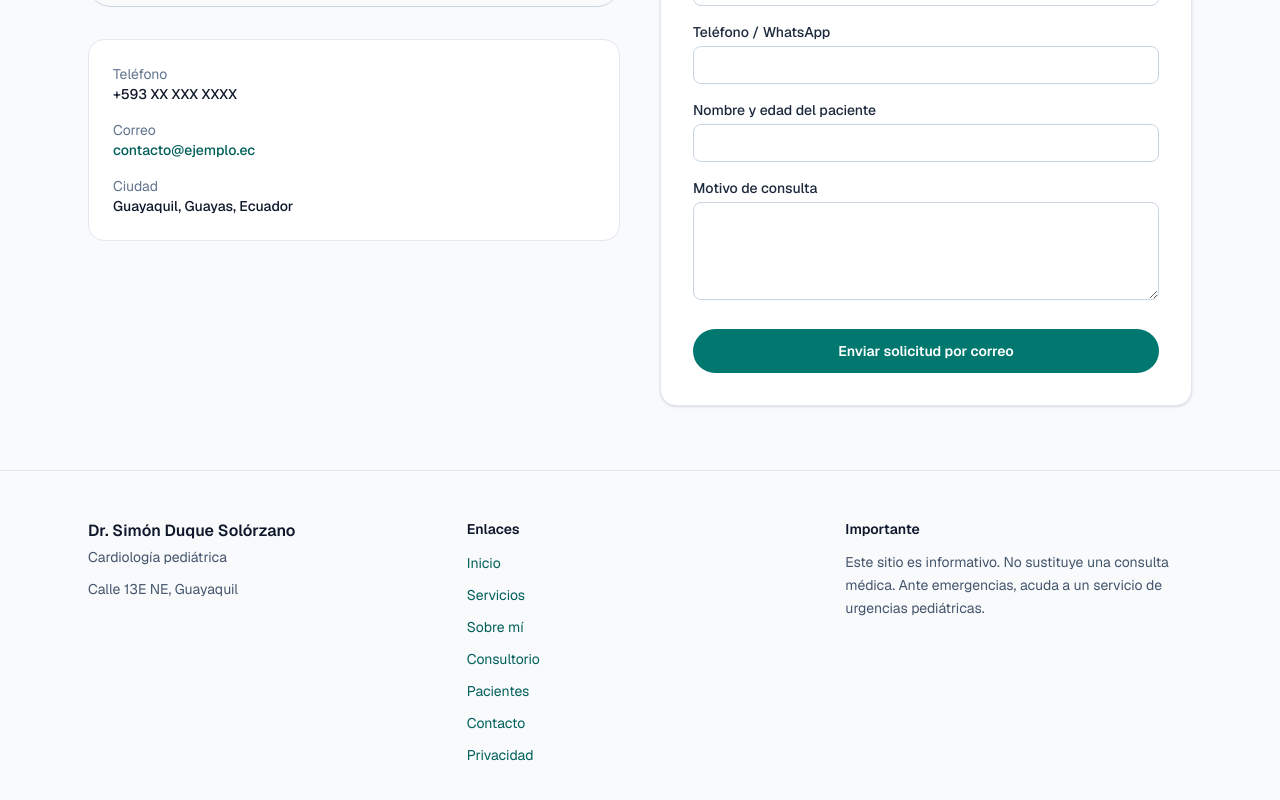
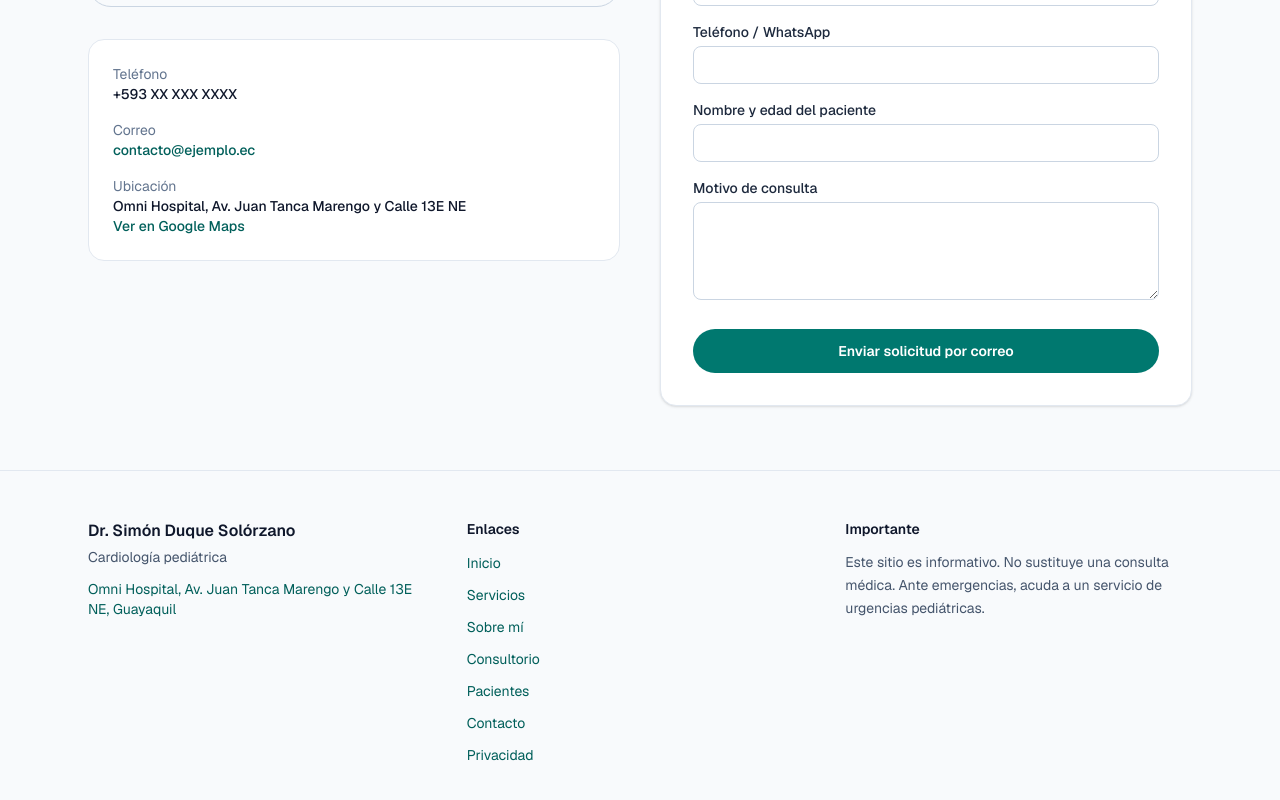
Before and after one commit to samisaac33/dr-simon-duque-web, a Next.js app: page /contacto in a window 1280 px wide. Shown: the part 462-1262 px from the top of the page. Built offline with nearby package versions, Linux system fonts and the light colour scheme.

Commit message:
Añadir enlace de Google Maps del consultorio en Omni Hospital
Co-authored-by: samisaac33 <samisaac33@users.noreply.github.com>

```diff
--- a/src/app/consultorio/page.tsx
+++ b/src/app/consultorio/page.tsx
@@ -17,7 +17,7 @@ export default function ConsultorioPage() {
       <SectionHeading
         eyebrow="Consultorio"
         title="Atención en Guayaquil"
-        description="Dirección referencial según directorios públicos. Confirme torre, piso, consultorio y referencias con el médico antes de publicar."
+        description="Ubicación del consultorio en Guayaquil. Confirme piso, consultorio y referencias con recepción al agendar."
       />
 
       <div className="mt-10 grid gap-8 lg:grid-cols-2">
@@ -31,6 +31,14 @@ export default function ConsultorioPage() {
               <br />
               {address.province}, {address.country}
             </p>
+            <a
+              href={address.mapsUrl}
+              target="_blank"
+              rel="noopener noreferrer"
+              className="mt-4 inline-block text-sm font-semibold text-teal-800 hover:underline"
+            >
+              Abrir en Google Maps →
+            </a>
           </div>
           <div className="rounded-2xl border border-slate-200 bg-white p-6 shadow-sm">
             <h2 className="font-semibold text-slate-900">Horarios</h2>
--- a/src/app/contacto/page.tsx
+++ b/src/app/contacto/page.tsx
@@ -39,9 +39,18 @@ export default function ContactoPage() {
               </dd>
             </div>
             <div>
-              <dt className="text-slate-500">Ciudad</dt>
+              <dt className="text-slate-500">Ubicación</dt>
               <dd className="font-medium text-slate-900">
-                {siteConfig.city}, {siteConfig.region}
+                {siteConfig.address.street}
+                <br />
+                <a
+                  href={siteConfig.address.mapsUrl}
+                  target="_blank"
+                  rel="noopener noreferrer"
+                  className="text-teal-800 hover:underline"
+                >
+                  Ver en Google Maps
+                </a>
               </dd>
             </div>
           </dl>
--- a/src/components/Footer.tsx
+++ b/src/components/Footer.tsx
@@ -11,7 +11,16 @@ export function Footer() {
         <div>
           <p className="font-semibold text-slate-900">{siteConfig.name}</p>
           <p className="mt-1 text-sm text-slate-600">{siteConfig.title}</p>
-          <p className="mt-3 text-sm text-slate-600">{fullAddress}</p>
+          <p className="mt-3 text-sm text-slate-600">
+            <a
+              href={siteConfig.address.mapsUrl}
+              target="_blank"
+              rel="noopener noreferrer"
+              className="text-teal-800 hover:underline"
+            >
+              {fullAddress}
+            </a>
+          </p>
         </div>
         <div>
           <p className="text-sm font-semibold text-slate-900">Enlaces</p>
--- a/src/lib/site-config.ts
+++ b/src/lib/site-config.ts
@@ -8,13 +8,15 @@ export const siteConfig = {
   description:
     "Atención especializada del corazón en lactantes, niños, niñas y adolescentes. Evaluación de soplos, cardiopatías congénitas, ecocardiografía y seguimiento a largo plazo.",
   address: {
-    street: "Calle 13E NE",
+    street: "Omni Hospital, Av. Juan Tanca Marengo y Calle 13E NE",
     city: "Guayaquil",
-    postalCode: "90513",
+    postalCode: "090513",
     province: "Guayas",
     country: "Ecuador",
-    /** Referencia visible en mapa (ajustar coordenadas cuando se confirme consultorio). */
-    mapsQuery: "Calle+13E+NE+Guayaquil+Guayas+Ecuador",
+    /** Consulta para el mapa embebido (misma ubicación que mapsUrl). */
+    mapsQuery:
+      "Omni+Hospital,+Av.+Juan+Tanca+Marengo+y+Calle+13E+NE,+090513+Guayaquil",
+    mapsUrl: "https://maps.app.goo.gl/mHp4eZGctTyJw6Be8",
   },
   contact: {
     /** Reemplazar con número real, formato internacional sin + para wa.me */
```
